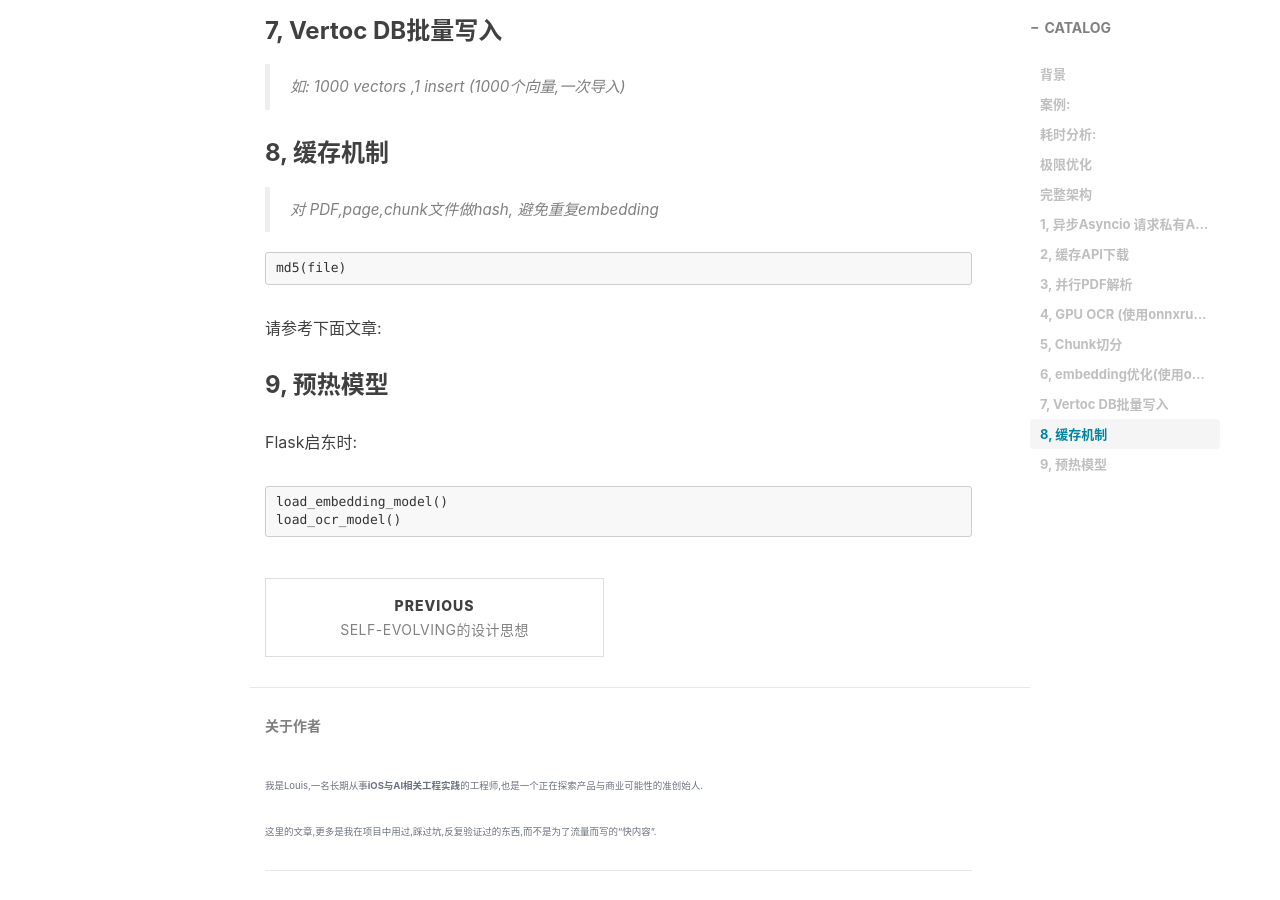
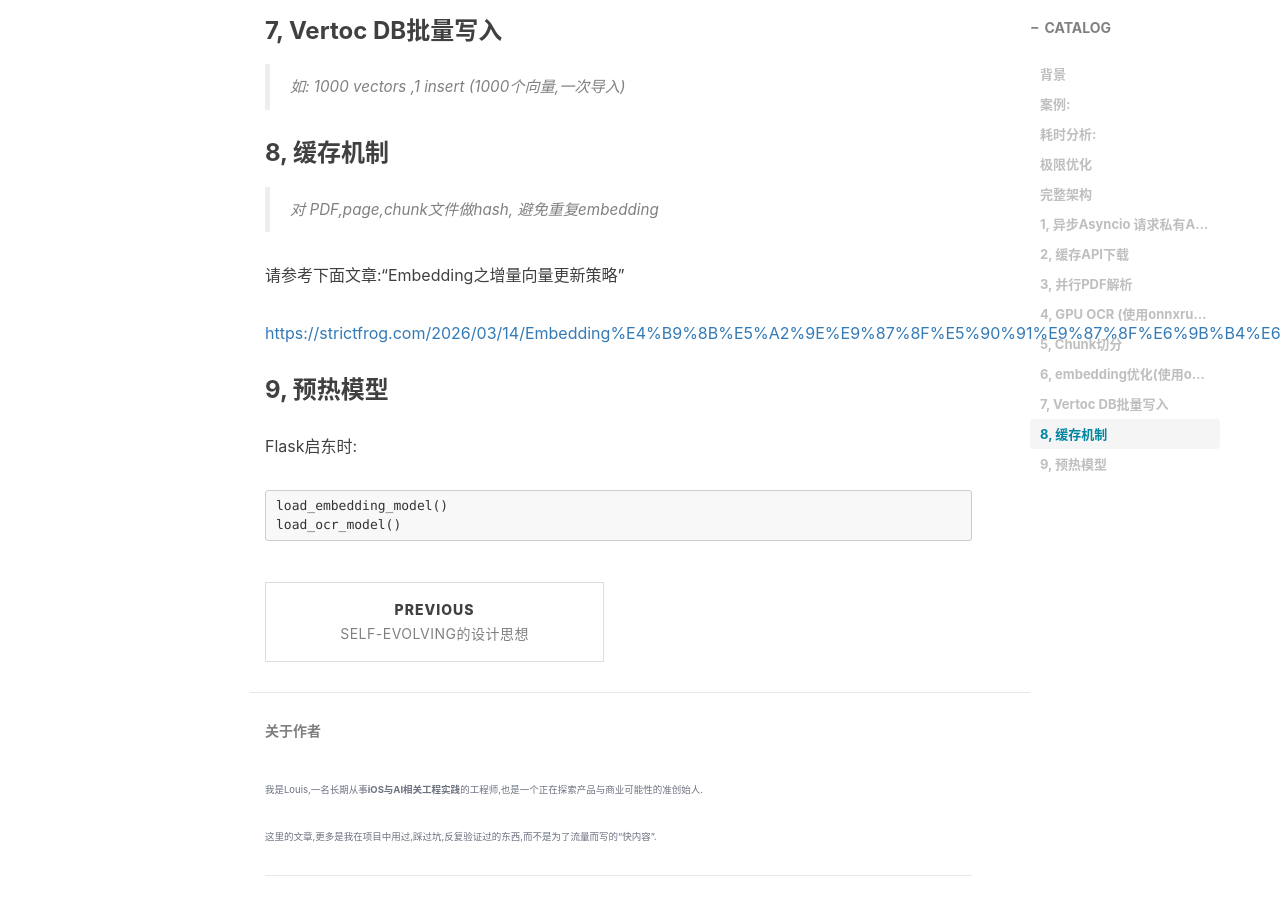
Before and after one commit to LuochuanAD/LuochuanAD.github.io, a Jekyll site: the page built from _posts/2026-03-14-私有RAG之极限优化等待时间.md, in a window 1280 px wide and 900 px high, scrolled down 6386 px. Built offline with Jekyll 4.4.1, drawn with Linux system fonts in a browser that asks for light colours; nearby versions of some CDN libraries; comment, search, counter and statistics services are not loaded.

Commit message:
Update 2026-03-14-私有RAG之极限优化等待时间.md

````diff
--- a/_posts/2026-03-14-私有RAG之极限优化等待时间.md
+++ b/_posts/2026-03-14-私有RAG之极限优化等待时间.md
@@ -270,12 +270,9 @@ def run_pipeline(chunks):
 
 >  对 PDF,page,chunk文件做hash, 避免重复embedding
 
-```
-md5(file)
-```
-请参考下面文章:
+请参考下面文章:“Embedding之增量向量更新策略”
 
-
+[https://strictfrog.com/2026/03/14/Embedding%E4%B9%8B%E5%A2%9E%E9%87%8F%E5%90%91%E9%87%8F%E6%9B%B4%E6%96%B0%E7%AD%96%E7%95%A5/](https://strictfrog.com/2026/03/14/Embedding%E4%B9%8B%E5%A2%9E%E9%87%8F%E5%90%91%E9%87%8F%E6%9B%B4%E6%96%B0%E7%AD%96%E7%95%A5/)
 
 ### 9, 预热模型
 
````
